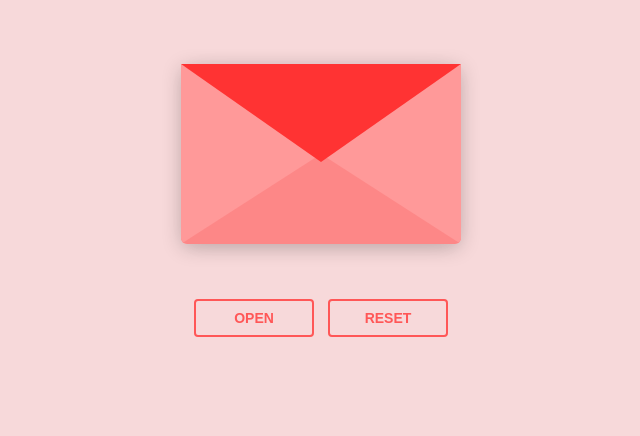
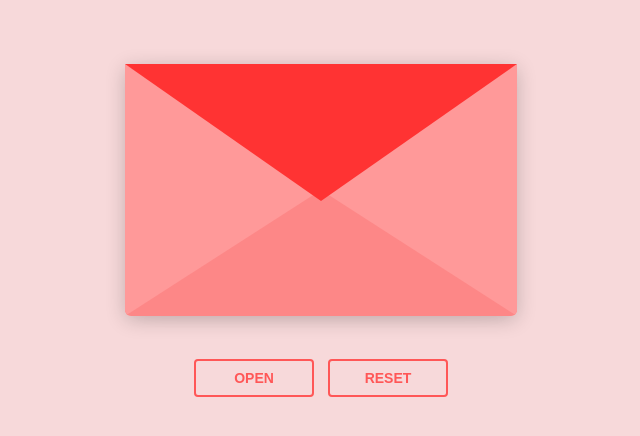
Before and after one commit to codegamo297/invitation, a plain HTML site: page index.html in a window 1280 px wide. Shown: the part 236-672 px from the top of the page, without its empty margins (319-959 px from the left). Drawn offline with nearby package versions, Linux system fonts and the light colour scheme.

Commit message:
update 1

```diff
--- a/style.css
+++ b/style.css
@@ -1,8 +1,8 @@
 #envelope {
     margin: 150px;
     position: relative;
-    width: 280px;
-    height: 180px;
+    width: 392px;
+    height: 252px;
     border-bottom-left-radius: 6px;
     border-bottom-right-radius: 6px;
     margin-left: auto;
@@ -20,21 +20,21 @@
 }
 
 .flap {
-    border-left: 140px solid transparent;
-    border-right: 140px solid transparent;
-    border-bottom: 82px solid transparent;
+    border-left: 196px solid transparent;
+    border-right: 196px solid transparent;
+    border-bottom: 115px solid transparent;
     /* a little smaller */
-    border-top: 98px solid #ff3333;
+    border-top: 137px solid #ff3333;
     /* a little larger */
     transform-origin: top;
     pointer-events: none;
 }
 
 .pocket {
-    border-left: 140px solid #ff9999;
-    border-right: 140px solid #ff9999;
-    border-bottom: 90px solid #fd8787;
-    border-top: 90px solid transparent;
+    border-left: 196px solid #ff9999;
+    border-right: 196px solid #ff9999;
+    border-bottom: 126px solid #fd8787;
+    border-top: 126px solid transparent;
     border-bottom-left-radius: 6px;
     border-bottom-right-radius: 6px;
 }
@@ -111,7 +111,7 @@
 }
 
 .open .letter {
-    transform: translateY(-120px);
+    transform: translateY(-160px);
     transition: transform 0.5s 0.6s ease, z-index 0.7s;
     z-index: 2;
 }
@@ -231,7 +231,14 @@ body {
 }
 
 .envlope-wrapper {
-    height: 380px;
+    height: 440px;
+}
+
+@media screen and (max-width: 991.98px) {
+    .envlope-wrapper {
+        height: 380px;
+        min-width: 100%;
+    }
 }
 
 .reset {
```
